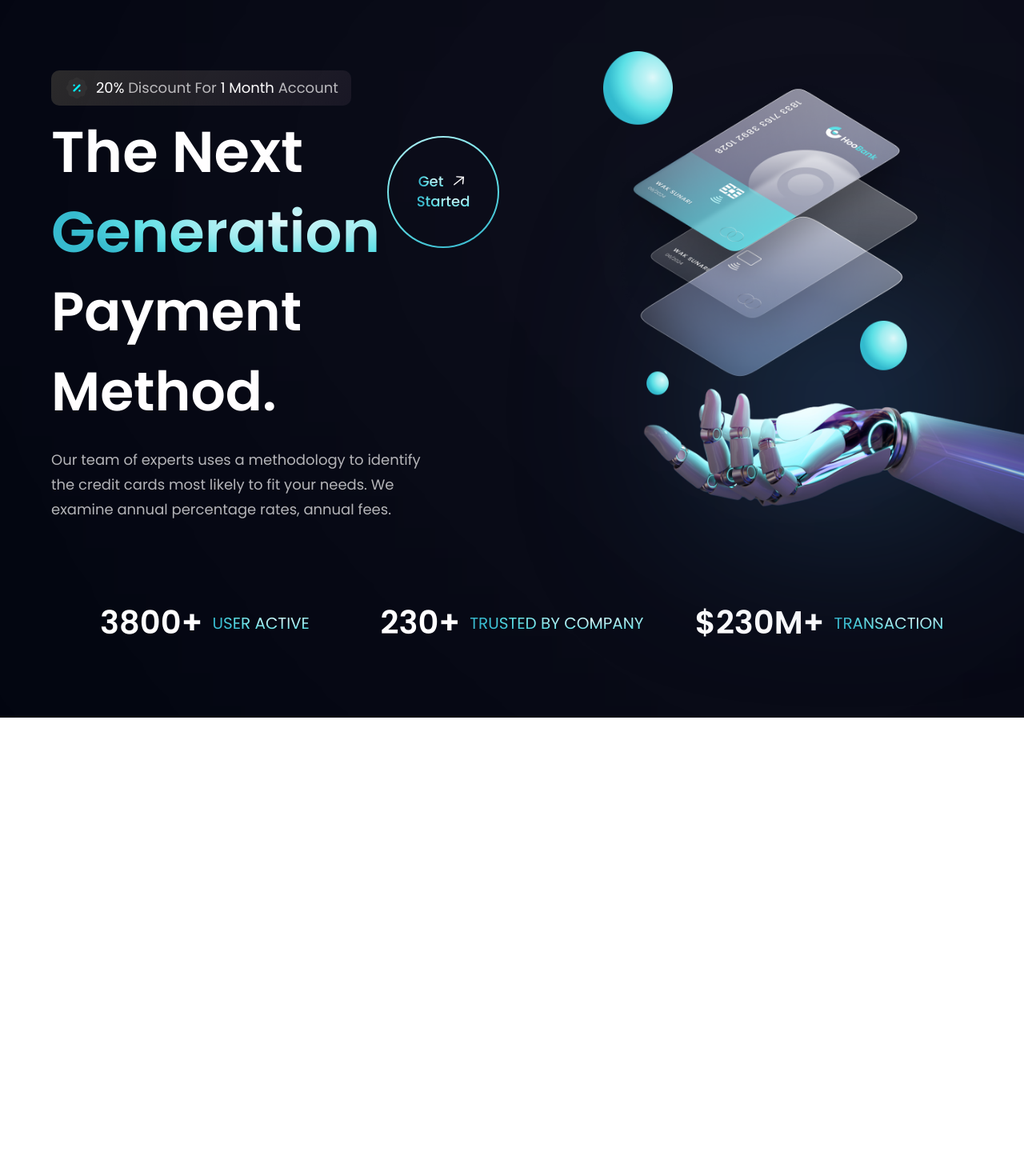
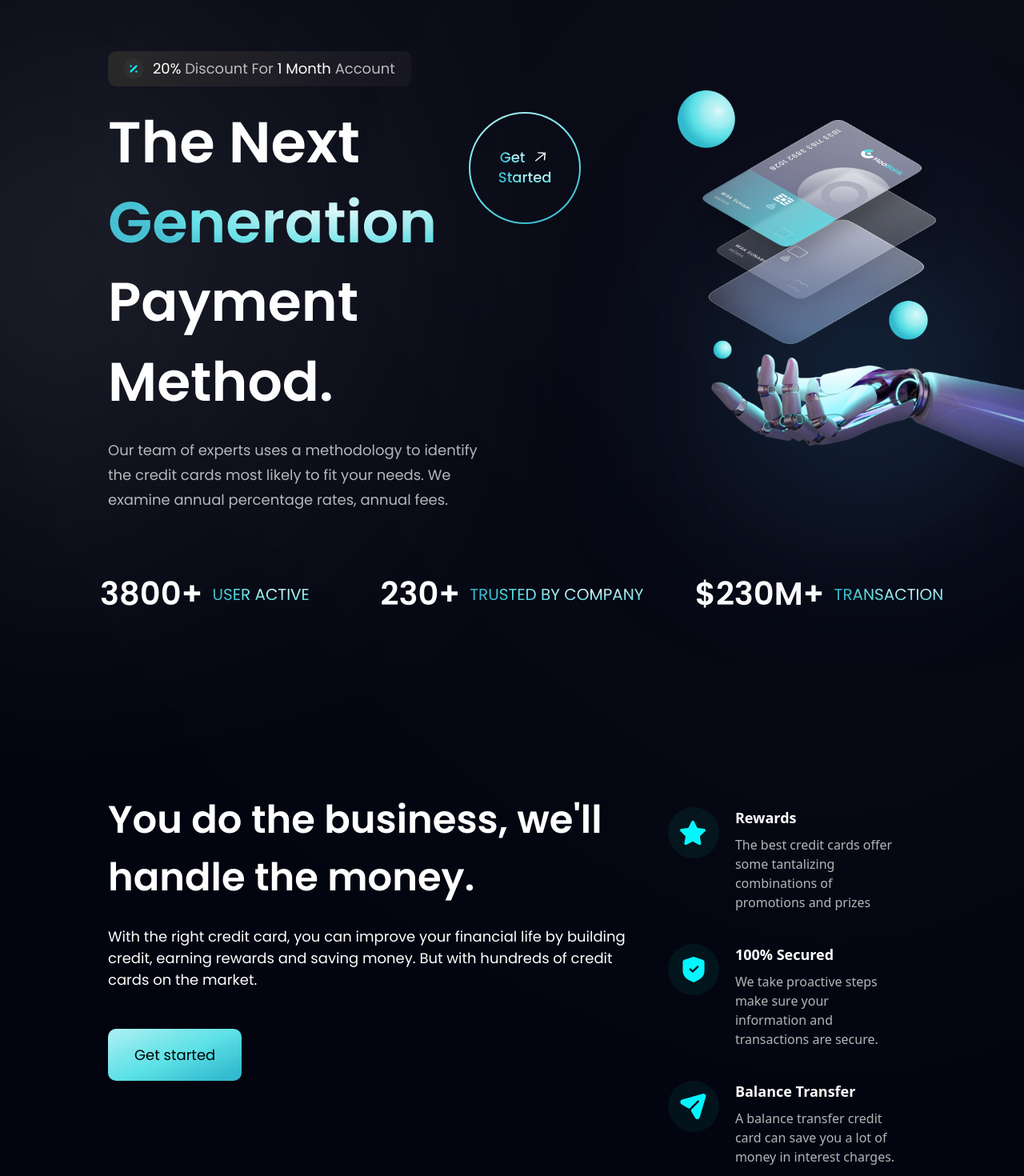
Before and after one commit to xqudee/Bank-Landing, a React (Vite) app in the folder bank_landing_page/: page / in a window 1280 px wide. Shown: the part 80-1550 px from the top of the page at 80% size. Before the commit the page ends 977 px from the top, so only its background shows below. Built offline with nearby package versions, Linux system fonts and the light colour scheme.

Commit message:
add buisness section and some fixes

```diff
--- a/bank_landing_page/src/App.jsx
+++ b/bank_landing_page/src/App.jsx
@@ -12,7 +12,7 @@ const App = () => {
       </div>
 
       <div className={`bg-primary ${styles.flexStart}`}>
-        <div className={`${styles.boxWidth}`}>
+        <div className={`${styles.boxWidth} flex flex-col`}>
           <Hero />
           <Stats />
           <Business />
--- a/bank_landing_page/src/components/Business.jsx
+++ b/bank_landing_page/src/components/Business.jsx
@@ -1,10 +1,42 @@
 import React from 'react'
+import { features } from '../constants'
+import styles, {layout} from '../style'
 
 const Business = () => {
   return (
-    <div>
+    <section className={`${styles.flexCenter} ${styles.paddingX} flex-row flex-wrap sm:mb-20 py-16 ${styles.marginY}`}>
+      <div className='flex sm:flex-row flex-col gap-[30px]'>
+        <div className=''>
+          <h2 className='font-poppins text-white text-[48px] font-semibold mb-[24px]'>
+            You do the business, we'll handle the money.
+          </h2>
+          <p className='font-poppins text-white text-[18px]'>With the right credit card, you can improve your financial
+          life by building credit, earning rewards and saving money.
+          But with hundreds of credit cards on the market.</p>
+          <button className='sm:flex hidden mt-[48px] bg-blue-gradient px-[33px] py-[19px] rounded-[10px] font-poppins text-[18px]'>Get started</button>
+        </div>
 
-    </div>
+        <div className='flex flex-col gap-[20px]'>
+          <ul>
+            {features.map((item) => (
+              <li
+                key={item.id}
+                className='flex flex-row gap-[20px] px-[20px] py-[20px] feature-card rounded-[20px] cursor-pointer'
+              >
+                <div className=' bg-[#09977C1A] h-[64px] min-w-[64px] rounded-[50%] flex items-center justify-center'>
+                  <img src={item.icon} alt={item.title} className='' />
+                </div>
+                <p className='text-white'>
+                  <h4 className='text-[18px] font-semibold mb-[8px]'>{item.title}</h4>
+                  <p className='opacity-[70%] text-[16px] leading-[24px]'>{item.content}</p>
+                </p>
+              </li>
+            ))}
+          </ul>
+            <button className='sm:hidden flex mt-[24px] bg-blue-gradient px-[33px] py-[19px] rounded-[10px] font-poppins text-[18px] flex justify-center'>Get started</button>
+        </div>
+      </div>
+    </section>
   )
 }
 
--- a/bank_landing_page/src/components/Hero.jsx
+++ b/bank_landing_page/src/components/Hero.jsx
@@ -6,8 +6,8 @@ import GetStarted from './GetStarted'
 const Hero = () => {
   return (
     <section id='home' className={`flex md:flex-row flex-col ${styles.paddingY}`}>
-      <div className={`flex-1 ${styles.flexStart} flex-col xl:px-0 sm:px-16 p-6`}>
-        <div className='flex flex-row items-center py-[6px] px-4 bg-discount-gradient rounded-[10px] mb-2'>
+      <div className={`flex-1 ${styles.flexStart} flex-col md:pl-[135px] sm:pl-16 pl-6 sm:pr-16 ss:pr-6 pr-0 relative`}>
+        <div className='flex flex-row items-center py-[6px] pl-4 pr-5 bg-discount-gradient rounded-[10px] mb-2 z-[1]'>
           <img src={discount} alt='discount'
             className='w-[32px] h-[32px]'
           />
@@ -17,12 +17,12 @@ const Hero = () => {
           </p>
         </div>
 
-        <div className='flex flex-row justify-between items-center w-full'>
+        <div className='flex flex-row justify-between w-full gap-10 mt-[12px]'>
           <h1 className='flex-1 font-poppins font-semibold ss:text-[72px] text-[52px] text-white ss:leading-[100px] leading-[75px]'>
             The Next <br className='sm:block hidden'/> {" "}
             <span className='text-gradient'>Generation</span> {" "}
           </h1>
-          <div className='ss:flex hidden md:mr-4 mr-0'>
+          <div className='ss:flex hidden md:mr-4 mr-0 sm:mt-[12px]'>
             <GetStarted />
           </div>
         </div>
@@ -32,10 +32,12 @@ const Hero = () => {
         </h1>
         <p className={`${styles.paragraph} max-w-[470px] mt-5`}>Our team of experts uses a methodology to identify the credit cards most likely to fit your needs.
         We examine annual percentage rates, annual fees.</p>
+
+        <div className='absolute top-[50%] translate-y-[-60%] left-0 w-[20%] h-[50%] z-[0] white__gradient__1'></div>
       </div>
 
       <div className={`flex-1 ${styles.flexCenter} md:my-0 my-10 relative`}>
-        <img src={robot} alt='billing' className='w-[100%] h-[100%] relative z-[5]'/>
+        <img src={robot} alt='billing' className='max-w-[100%] max-h-[100%] relative z-[5]'/>
         <div className='absolute z-[0] w-[40%] h-[35%] top-0 pink__gradient'></div>
         <div className='absolute z-[1] w-[80%] h-[80%] rounded-full bottom-40 white__gradient'></div>
         <div className='absolute z-[0] w-[50%] h-[50%] right-20 bottom-20 blue__gradient'></div>
--- a/bank_landing_page/src/index.css
+++ b/bank_landing_page/src/index.css
@@ -73,7 +73,7 @@
 }
 
 .bg-discount-gradient {
-  background: linear-gradient(125.17deg, #272727 0%, #11101d 100%);
+  background: linear-gradient(125deg, #272727 0%, #11101D 100%);
 }
 
 .box-shadow {
@@ -135,6 +135,12 @@
 }
 
 .white__gradient {
-  background: rgba(255, 255, 255, 0.6);
+  background: #ffffff99;
   filter: blur(750px);
 }
+
+.white__gradient__1 {
+  background: #FFF;
+  filter: blur(225px);
+  border-radius: 324px;
+}
--- a/bank_landing_page/src/style.js
+++ b/bank_landing_page/src/style.js
@@ -7,9 +7,9 @@ const styles = {
   flexCenter: "flex justify-center items-center",
   flexStart: "flex justify-center items-start",
 
-  paddingX: "sm:px-16 px-6",
+  paddingX: "md:px-[135px] sm:px-16 px-6",
   paddingY: "sm:py-16 py-6",
-  padding: "sm:px-16 px-6 sm:py-12 py-4",
+  padding: "md:px-[135px] sm:px-16 px-6 sm:py-12 py-4",
 
   marginX: "sm:mx-16 mx-6",
   marginY: "sm:my-16 my-6",
```
Also changed, not shown: bank_landing_page/src/components/Navbar.jsx (line endings or trailing spaces), bank_landing_page/src/components/Stats.jsx (line endings or trailing spaces).
